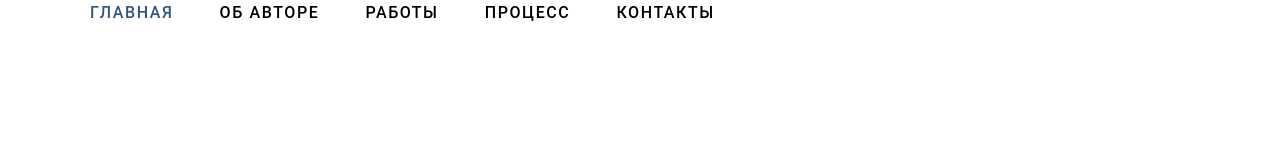
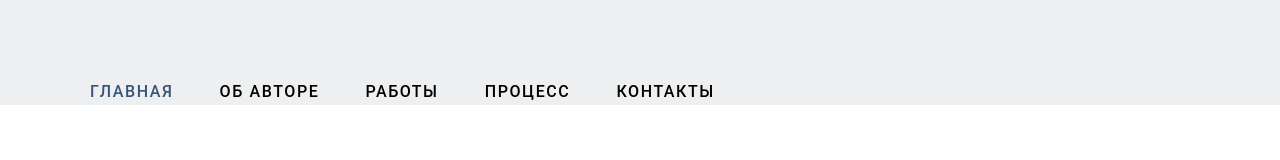
Before and after one commit to Disidd/Homework, a plain HTML site: page index.html in a window 1280 px wide. Drawn offline with Linux system fonts and the light colour scheme.

Commit message:
add background

```diff
--- a/style/style.css
+++ b/style/style.css
@@ -17,6 +17,11 @@
 .fix-size-container {
   width: 1100px;
   margin: 0 auto;
+}
+
+.header {
+  background-color: #EEEFF1;
+  padding-top: 79px;
 }
 
 .header_list > .item {
```
